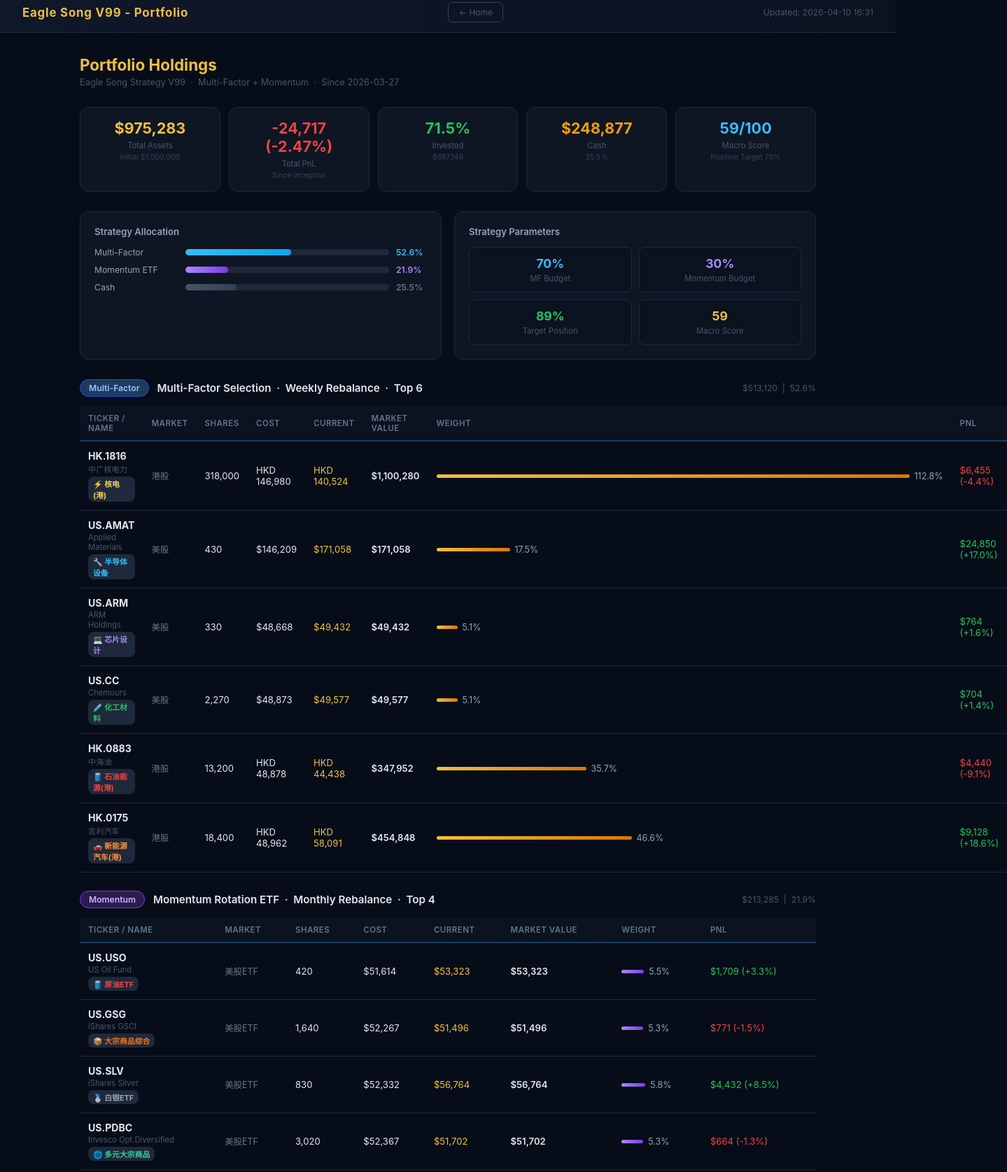
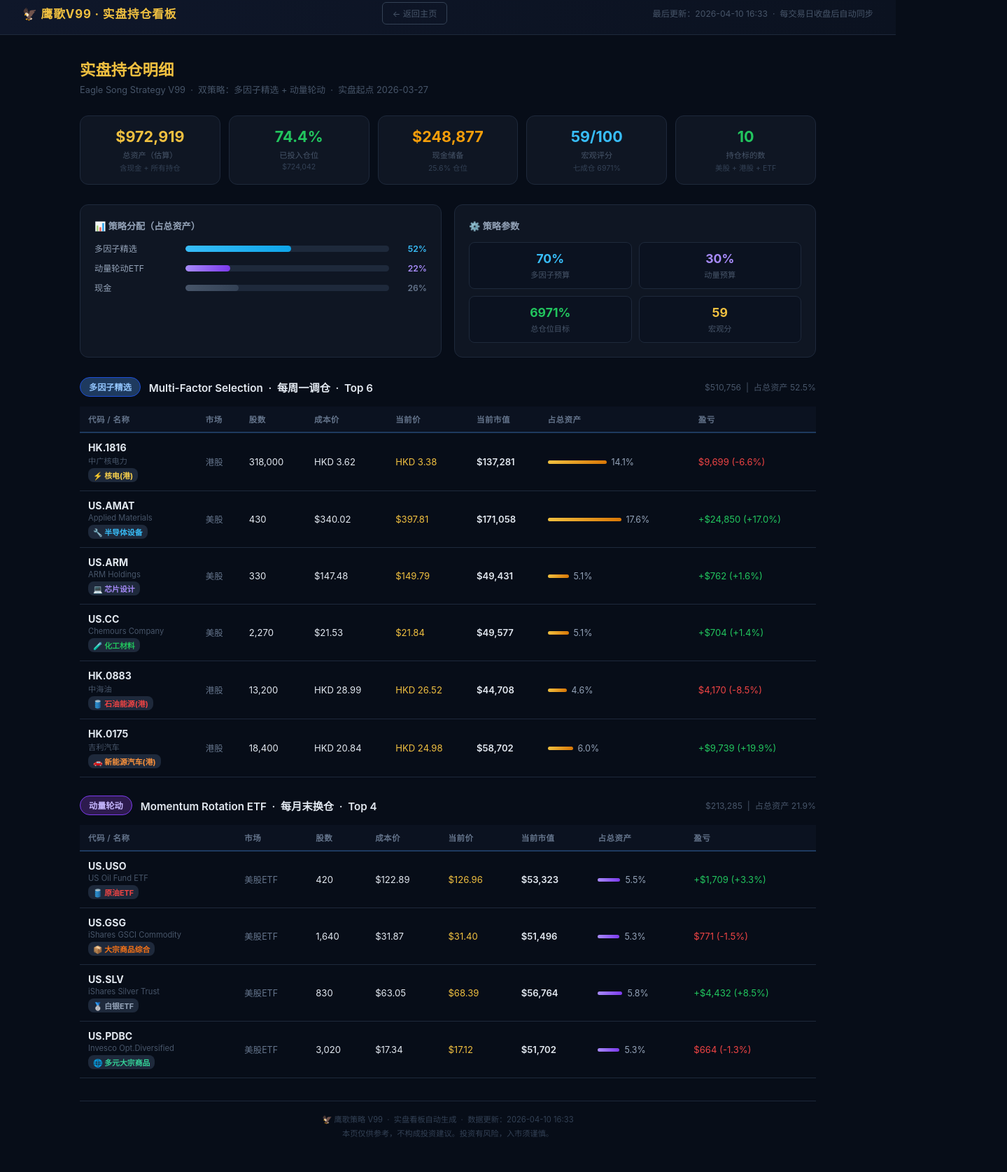
Before and after one commit to yingli0319-svg/eagle-eye-phi, a website: page portfolio.html in a window 1280 px wide. Shown: the part 11-1686 px from the top of the page at 70% size, 1439 px wide, since content can reach past the window. Drawn offline with Linux system fonts and the light colour scheme.

Commit message:
Auto: 更新实盘持仓看板 2026-04-10 16:33

```diff
--- a/portfolio.html
+++ b/portfolio.html
@@ -3,7 +3,7 @@
 <head>
 <meta charset="UTF-8">
 <meta name="viewport" content="width=device-width,initial-scale=1.0">
-<title>Eagle Song V99 - Portfolio</title>
+<title>🦅 鹰歌V99 · 实盘持仓</title>
 <style>
 *{margin:0;padding:0;box-sizing:border-box;}
 body{background:#070d18;color:#e2e8f0;font-family:'SF Pro Display',-apple-system,BlinkMacSystemFont,'Segoe UI',sans-serif;min-height:100vh;}
@@ -28,7 +28,7 @@ h1{font-size:1.4rem;font-weight:700;color:#f0c040;margin-bottom:4px;}
 .alloc-label{width:120px;font-size:0.76rem;color:#94a3b8;flex-shrink:0;}
 .alloc-bar-bg{flex:1;height:9px;background:#1e293b;border-radius:5px;overflow:hidden;}
 .alloc-bar-fill{height:100%;border-radius:5px;}
-.alloc-pct{width:44px;font-size:0.76rem;text-right;font-weight:600;}
+.alloc-pct{width:44px;font-size:0.76rem;text-align:right;font-weight:600;}
 .strategy-header{display:flex;align-items:center;gap:12px;margin:26px 0 14px;flex-wrap:wrap;}
 .strategy-badge{padding:4px 12px;border-radius:20px;font-size:0.76rem;font-weight:600;}
 .badge-mf{background:#1e3a5f;color:#93c5fd;border:1px solid #1d4ed8;}
@@ -48,97 +48,108 @@ td{padding:12px 12px;font-size:0.82rem;}
 .weight-bar{height:5px;border-radius:3px;background:linear-gradient(90deg,#f0c040,#d97706);min-width:4px;}
 .weight-bar.mo{background:linear-gradient(90deg,#a78bfa,#7c3aed);}
 .footer-note{text-align:center;color:#334155;font-size:0.7rem;margin-top:32px;padding-top:16px;border-top:1px solid #1e293b;line-height:1.8;}
-@media(max-width:768px){.summary-grid{grid-template-columns:repeat(2,1fr);}.alloc-section{grid-template-columns:1fr;}.strategy-meta{display:none;}}
+@media(max-width:768px){
+  .summary-grid{grid-template-columns:repeat(2,1fr);}
+  .alloc-section{grid-template-columns:1fr;}
+  .strategy-meta{display:none;}
+}
 </style>
 </head>
 <body>
 <div class="top-bar">
-  <div class="logo">Eagle Song V99 - Portfolio</div>
-  <a href="/" class="back-btn">&larr; Home</a>
-  <div class="update-time">Updated: 2026-04-10 16:31</div>
+  <div class="logo">🦅 鹰歌V99 · 实盘持仓看板</div>
+  <a href="/" class="back-btn">← 返回主页</a>
+  <div class="update-time">最后更新：2026-04-10 16:33 &nbsp;·&nbsp; 每交易日收盘后自动同步</div>
 </div>
+
 <div class="container">
-  <h1>Portfolio Holdings</h1>
-  <div class="subtitle">Eagle Song Strategy V99 &nbsp;&middot;&nbsp; Multi-Factor + Momentum &nbsp;&middot;&nbsp; Since 2026-03-27</div>
+  <h1>实盘持仓明细</h1>
+  <div class="subtitle">Eagle Song Strategy V99 &nbsp;·&nbsp; 双策略：多因子精选 + 动量轮动 &nbsp;·&nbsp; 实盘起点 2026-03-27</div>
 
+  <!-- 总资产概览 -->
   <div class="summary-grid">
     <div class="stat-card">
-      <div class="stat-val gold">$975,283</div>
-      <div class="stat-label">Total Assets</div>
-      <div class="stat-sub">Initial $1,000,000</div>
+      <div class="stat-val gold">$972,919</div>
+      <div class="stat-label">总资产（估算）</div>
+      <div class="stat-sub">含现金 + 所有持仓</div>
     </div>
     <div class="stat-card">
-      <div class="stat-val neg">-24,717 (-2.47%)</div>
-      <div class="stat-label">Total PnL</div>
-      <div class="stat-sub">Since inception</div>
-    </div>
-    <div class="stat-card">
-      <div class="stat-val pos">71.5%</div>
-      <div class="stat-label">Invested</div>
-      <div class="stat-sub">$697,149</div>
+      <div class="stat-val pos">74.4%</div>
+      <div class="stat-label">已投入仓位</div>
+      <div class="stat-sub">$724,042</div>
     </div>
     <div class="stat-card">
       <div class="stat-val warn">$248,877</div>
-      <div class="stat-label">Cash</div>
-      <div class="stat-sub">25.5%</div>
+      <div class="stat-label">现金储备</div>
+      <div class="stat-sub">25.6% 仓位</div>
     </div>
     <div class="stat-card">
       <div class="stat-val" style="color:#38bdf8;">59/100</div>
-      <div class="stat-label">Macro Score</div>
-      <div class="stat-sub">Position Target 70%</div>
+      <div class="stat-label">宏观评分</div>
+      <div class="stat-sub">七成仓 6971%</div>
+    </div>
+    <div class="stat-card">
+      <div class="stat-val" style="color:#22c55e;">10</div>
+      <div class="stat-label">持仓标的数</div>
+      <div class="stat-sub">美股 + 港股 + ETF</div>
     </div>
   </div>
 
+  <!-- 仓位分配 -->
   <div class="alloc-section">
     <div class="alloc-card">
-      <div class="alloc-title">Strategy Allocation</div>
+      <div class="alloc-title">📊 策略分配（占总资产）</div>
       <div class="alloc-bar-row">
-        <div class="alloc-label">Multi-Factor</div>
+        <div class="alloc-label">多因子精选</div>
         <div class="alloc-bar-bg"><div class="alloc-bar-fill" style="width:52%;background:linear-gradient(90deg,#38bdf8,#0ea5e9);"></div></div>
-        <div class="alloc-pct" style="color:#38bdf8;">52.6%</div>
+        <div class="alloc-pct" style="color:#38bdf8;">52%</div>
       </div>
       <div class="alloc-bar-row">
-        <div class="alloc-label">Momentum ETF</div>
-        <div class="alloc-bar-bg"><div class="alloc-bar-fill" style="width:21%;background:linear-gradient(90deg,#a78bfa,#7c3aed);"></div></div>
-        <div class="alloc-pct" style="color:#a78bfa;">21.9%</div>
+        <div class="alloc-label">动量轮动ETF</div>
+        <div class="alloc-bar-bg"><div class="alloc-bar-fill" style="width:22%;background:linear-gradient(90deg,#a78bfa,#7c3aed);"></div></div>
+        <div class="alloc-pct" style="color:#a78bfa;">22%</div>
       </div>
       <div class="alloc-bar-row">
-        <div class="alloc-label">Cash</div>
-        <div class="alloc-bar-bg"><div class="alloc-bar-fill" style="width:25%;background:linear-gradient(90deg,#475569,#334155);"></div></div>
-        <div class="alloc-pct" style="color:#64748b;">25.5%</div>
+        <div class="alloc-label">现金</div>
+        <div class="alloc-bar-bg"><div class="alloc-bar-fill" style="width:26%;background:linear-gradient(90deg,#475569,#334155);"></div></div>
+        <div class="alloc-pct" style="color:#64748b;">26%</div>
       </div>
     </div>
     <div class="alloc-card">
-      <div class="alloc-title">Strategy Parameters</div>
+      <div class="alloc-title">⚙️ 策略参数</div>
       <div style="display:grid;grid-template-columns:1fr 1fr;gap:10px;margin-top:4px;">
         <div style="background:#0b1220;border:1px solid #1e293b;border-radius:8px;padding:12px;text-align:center;">
           <div style="font-size:1.1rem;font-weight:700;color:#38bdf8;">70%</div>
-          <div style="font-size:0.7rem;color:#475569;margin-top:4px;">MF Budget</div>
+          <div style="font-size:0.7rem;color:#475569;margin-top:4px;">多因子预算</div>
         </div>
         <div style="background:#0b1220;border:1px solid #1e293b;border-radius:8px;padding:12px;text-align:center;">
           <div style="font-size:1.1rem;font-weight:700;color:#a78bfa;">30%</div>
-          <div style="font-size:0.7rem;color:#475569;margin-top:4px;">Momentum Budget</div>
+          <div style="font-size:0.7rem;color:#475569;margin-top:4px;">动量预算</div>
         </div>
         <div style="background:#0b1220;border:1px solid #1e293b;border-radius:8px;padding:12px;text-align:center;">
-          <div style="font-size:1.1rem;font-weight:700;color:#22c55e;">89%</div>
-          <div style="font-size:0.7rem;color:#475569;margin-top:4px;">Target Position</div>
+          <div style="font-size:1.1rem;font-weight:700;color:#22c55e;">6971%</div>
+          <div style="font-size:0.7rem;color:#475569;margin-top:4px;">总仓位目标</div>
         </div>
         <div style="background:#0b1220;border:1px solid #1e293b;border-radius:8px;padding:12px;text-align:center;">
           <div style="font-size:1.1rem;font-weight:700;color:#f0c040;">59</div>
-          <div style="font-size:0.7rem;color:#475569;margin-top:4px;">Macro Score</div>
+          <div style="font-size:0.7rem;color:#475569;margin-top:4px;">宏观分</div>
         </div>
       </div>
     </div>
   </div>
 
+  <!-- 多因子持仓 -->
   <div class="strategy-header">
-    <span class="strategy-badge badge-mf">Multi-Factor</span>
-    <div class="strategy-title">Multi-Factor Selection &nbsp;&middot;&nbsp; Weekly Rebalance &nbsp;&middot;&nbsp; Top 6</div>
-    <div class="strategy-meta">$513,120 &nbsp;|&nbsp; 52.6%</div>
+    <span class="strategy-badge badge-mf">多因子精选</span>
+    <div class="strategy-title">Multi-Factor Selection &nbsp;·&nbsp; 每周一调仓 &nbsp;·&nbsp; Top 6</div>
+    <div class="strategy-meta">$510,756 &nbsp;|&nbsp; 占总资产 52.5%</div>
   </div>
   <table>
     <thead>
-      <tr><th>Ticker / Name</th><th>Market</th><th>Shares</th><th>Cost</th><th>Current</th><th>Market Value</th><th>Weight</th><th>PnL</th></tr>
+      <tr>
+        <th>代码 / 名称</th><th>市场</th><th>股数</th><th>成本价</th>
+        <th>当前价</th><th>当前市值</th><th>占总资产</th><th>盈亏</th>
+      </tr>
     </thead>
     <tbody>
       <tr>
@@ -146,56 +157,56 @@ td{padding:12px 12px;font-size:0.82rem;}
           <span class="sector-tag" style="color:#fcd34d;">⚡ 核电(港)</span></td>
         <td style="color:#64748b;font-size:0.78rem;">港股</td>
         <td>318,000</td>
-        <td>HKD 146,980</td>
-        <td style="color:#f0c040;">HKD 140,524</td>
-        <td style="font-weight:600;">$1,100,280</td>
+        <td>HKD 3.62</td>
+        <td style="color:#f0c040;">HKD 3.38</td>
+        <td style="font-weight:600;">$137,281</td>
         <td>
           <div class="weight-bar-wrap">
-            <div class="weight-bar " style="width:676px;"></div>
-            <span style="color:#94a3b8;font-size:0.78rem;">112.8%</span>
+            <div class="weight-bar " style="width:84px;"></div>
+            <span style="color:#94a3b8;font-size:0.78rem;">14.1%</span>
           </div>
         </td>
-        <td><span class="neg">$6,455 (-4.4%)</span></td>
+        <td><span class="neg">$9,699 (-6.6%)</span></td>
       </tr>
       <tr>
         <td class="ticker-cell">US.AMAT<div class="ticker-sub">Applied Materials</div>
           <span class="sector-tag" style="color:#38bdf8;">🔧 半导体设备</span></td>
         <td style="color:#64748b;font-size:0.78rem;">美股</td>
         <td>430</td>
-        <td>$146,209</td>
-        <td style="color:#f0c040;">$171,058</td>
+        <td>$340.02</td>
+        <td style="color:#f0c040;">$397.81</td>
         <td style="font-weight:600;">$171,058</td>
         <td>
           <div class="weight-bar-wrap">
             <div class="weight-bar " style="width:105px;"></div>
-            <span style="color:#94a3b8;font-size:0.78rem;">17.5%</span>
+            <span style="color:#94a3b8;font-size:0.78rem;">17.6%</span>
           </div>
         </td>
-        <td><span class="pos">$24,850 (+17.0%)</span></td>
+        <td><span class="pos">+$24,850 (+17.0%)</span></td>
       </tr>
       <tr>
         <td class="ticker-cell">US.ARM<div class="ticker-sub">ARM Holdings</div>
           <span class="sector-tag" style="color:#a78bfa;">💻 芯片设计</span></td>
         <td style="color:#64748b;font-size:0.78rem;">美股</td>
         <td>330</td>
-        <td>$48,668</td>
-        <td style="color:#f0c040;">$49,432</td>
-        <td style="font-weight:600;">$49,432</td>
+        <td>$147.48</td>
+        <td style="color:#f0c040;">$149.79</td>
+        <td style="font-weight:600;">$49,431</td>
         <td>
           <div class="weight-bar-wrap">
             <div class="weight-bar " style="width:30px;"></div>
             <span style="color:#94a3b8;font-size:0.78rem;">5.1%</span>
           </div>
         </td>
-        <td><span class="pos">$764 (+1.6%)</span></td>
+        <td><span class="pos">+$762 (+1.6%)</span></td>
       </tr>
       <tr>
-        <td class="ticker-cell">US.CC<div class="ticker-sub">Chemours</div>
+        <td class="ticker-cell">US.CC<div class="ticker-sub">Chemours Company</div>
           <span class="sector-tag" style="color:#22c55e;">🧪 化工材料</span></td>
         <td style="color:#64748b;font-size:0.78rem;">美股</td>
         <td>2,270</td>
-        <td>$48,873</td>
-        <td style="color:#f0c040;">$49,577</td>
+        <td>$21.53</td>
+        <td style="color:#f0c040;">$21.84</td>
         <td style="font-weight:600;">$49,577</td>
         <td>
           <div class="weight-bar-wrap">
@@ -203,60 +214,64 @@ td{padding:12px 12px;font-size:0.82rem;}
             <span style="color:#94a3b8;font-size:0.78rem;">5.1%</span>
           </div>
         </td>
-        <td><span class="pos">$704 (+1.4%)</span></td>
+        <td><span class="pos">+$704 (+1.4%)</span></td>
       </tr>
       <tr>
         <td class="ticker-cell">HK.0883<div class="ticker-sub">中海油</div>
           <span class="sector-tag" style="color:#ef4444;">🛢️ 石油能源(港)</span></td>
         <td style="color:#64748b;font-size:0.78rem;">港股</td>
         <td>13,200</td>
-        <td>HKD 48,878</td>
-        <td style="color:#f0c040;">HKD 44,438</td>
-        <td style="font-weight:600;">$347,952</td>
+        <td>HKD 28.99</td>
+        <td style="color:#f0c040;">HKD 26.52</td>
+        <td style="font-weight:600;">$44,708</td>
         <td>
           <div class="weight-bar-wrap">
-            <div class="weight-bar " style="width:214px;"></div>
-            <span style="color:#94a3b8;font-size:0.78rem;">35.7%</span>
+            <div class="weight-bar " style="width:27px;"></div>
+            <span style="color:#94a3b8;font-size:0.78rem;">4.6%</span>
           </div>
         </td>
-        <td><span class="neg">$4,440 (-9.1%)</span></td>
+        <td><span class="neg">$4,170 (-8.5%)</span></td>
       </tr>
       <tr>
         <td class="ticker-cell">HK.0175<div class="ticker-sub">吉利汽车</div>
           <span class="sector-tag" style="color:#fb923c;">🚗 新能源汽车(港)</span></td>
         <td style="color:#64748b;font-size:0.78rem;">港股</td>
         <td>18,400</td>
-        <td>HKD 48,962</td>
-        <td style="color:#f0c040;">HKD 58,091</td>
-        <td style="font-weight:600;">$454,848</td>
+        <td>HKD 20.84</td>
+        <td style="color:#f0c040;">HKD 24.98</td>
+        <td style="font-weight:600;">$58,702</td>
         <td>
           <div class="weight-bar-wrap">
-            <div class="weight-bar " style="width:279px;"></div>
-            <span style="color:#94a3b8;font-size:0.78rem;">46.6%</span>
+            <div class="weight-bar " style="width:36px;"></div>
+            <span style="color:#94a3b8;font-size:0.78rem;">6.0%</span>
           </div>
         </td>
-        <td><span class="pos">$9,128 (+18.6%)</span></td>
+        <td><span class="pos">+$9,739 (+19.9%)</span></td>
       </tr>
     </tbody>
   </table>
 
+  <!-- 动量轮动 -->
   <div class="strategy-header">
-    <span class="strategy-badge badge-mo">Momentum</span>
-    <div class="strategy-title">Momentum Rotation ETF &nbsp;&middot;&nbsp; Monthly Rebalance &nbsp;&middot;&nbsp; Top 4</div>
-    <div class="strategy-meta">$213,285 &nbsp;|&nbsp; 21.9%</div>
+    <span class="strategy-badge badge-mo">动量轮动</span>
+    <div class="strategy-title">Momentum Rotation ETF &nbsp;·&nbsp; 每月末换仓 &nbsp;·&nbsp; Top 4</div>
+    <div class="strategy-meta">$213,285 &nbsp;|&nbsp; 占总资产 21.9%</div>
   </div>
   <table>
     <thead>
-      <tr><th>Ticker / Name</th><th>Market</th><th>Shares</th><th>Cost</th><th>Current</th><th>Market Value</th><th>Weight</th><th>PnL</th></tr>
+      <tr>
+        <th>代码 / 名称</th><th>市场</th><th>股数</th><th>成本价</th>
+        <th>当前价</th><th>当前市值</th><th>占总资产</th><th>盈亏</th>
+      </tr>
     </thead>
     <tbody>
       <tr>
-        <td class="ticker-cell">US.USO<div class="ticker-sub">US Oil Fund</div>
+        <td class="ticker-cell">US.USO<div class="ticker-sub">US Oil Fund ETF</div>
           <span class="sector-tag" style="color:#ef4444;">🛢️ 原油ETF</span></td>
         <td style="color:#64748b;font-size:0.78rem;">美股ETF</td>
         <td>420</td>
-        <td>$51,614</td>
-        <td style="color:#f0c040;">$53,323</td>
+        <td>$122.89</td>
+        <td style="color:#f0c040;">$126.96</td>
         <td style="font-weight:600;">$53,323</td>
         <td>
           <div class="weight-bar-wrap">
@@ -264,15 +279,15 @@ td{padding:12px 12px;font-size:0.82rem;}
             <span style="color:#94a3b8;font-size:0.78rem;">5.5%</span>
           </div>
         </td>
-        <td><span class="pos">$1,709 (+3.3%)</span></td>
+        <td><span class="pos">+$1,709 (+3.3%)</span></td>
       </tr>
       <tr>
-        <td class="ticker-cell">US.GSG<div class="ticker-sub">iShares GSCI</div>
+        <td class="ticker-cell">US.GSG<div class="ticker-sub">iShares GSCI Commodity</div>
           <span class="sector-tag" style="color:#f97316;">📦 大宗商品综合</span></td>
         <td style="color:#64748b;font-size:0.78rem;">美股ETF</td>
         <td>1,640</td>
-        <td>$52,267</td>
-        <td style="color:#f0c040;">$51,496</td>
+        <td>$31.87</td>
+        <td style="color:#f0c040;">$31.40</td>
         <td style="font-weight:600;">$51,496</td>
         <td>
           <div class="weight-bar-wrap">
@@ -283,28 +298,28 @@ td{padding:12px 12px;font-size:0.82rem;}
         <td><span class="neg">$771 (-1.5%)</span></td>
       </tr>
       <tr>
-        <td class="ticker-cell">US.SLV<div class="ticker-sub">iShares Silver</div>
+        <td class="ticker-cell">US.SLV<div class="ticker-sub">iShares Silver Trust</div>
           <span class="sector-tag" style="color:#94a3b8;">🥈 白银ETF</span></td>
         <td style="color:#64748b;font-size:0.78rem;">美股ETF</td>
         <td>830</td>
-        <td>$52,332</td>
-        <td style="color:#f0c040;">$56,764</td>
+        <td>$63.05</td>
+        <td style="color:#f0c040;">$68.39</td>
         <td style="font-weight:600;">$56,764</td>
         <td>
           <div class="weight-bar-wrap">
-            <div class="weight-bar mo" style="width:34px;"></div>
+            <div class="weight-bar mo" style="width:35px;"></div>
             <span style="color:#94a3b8;font-size:0.78rem;">5.8%</span>
           </div>
         </td>
-        <td><span class="pos">$4,432 (+8.5%)</span></td>
+        <td><span class="pos">+$4,432 (+8.5%)</span></td>
       </tr>
       <tr>
         <td class="ticker-cell">US.PDBC<div class="ticker-sub">Invesco Opt.Diversified</div>
           <span class="sector-tag" style="color:#34d399;">🌐 多元大宗商品</span></td>
         <td style="color:#64748b;font-size:0.78rem;">美股ETF</td>
         <td>3,020</td>
-        <td>$52,367</td>
-        <td style="color:#f0c040;">$51,702</td>
+        <td>$17.34</td>
+        <td style="color:#f0c040;">$17.12</td>
         <td style="font-weight:600;">$51,702</td>
         <td>
           <div class="weight-bar-wrap">
@@ -318,8 +333,8 @@ td{padding:12px 12px;font-size:0.82rem;}
   </table>
 
   <div class="footer-note">
-    Eagle Song Strategy V99 &nbsp;&middot;&nbsp; Auto-generated &nbsp;&middot;&nbsp; 2026-04-10 16:31<br>
-    For reference only. Investment involves risk.
+    🦅 鹰歌策略 V99 &nbsp;·&nbsp; 实盘看板自动生成 &nbsp;·&nbsp; 数据更新：2026-04-10 16:33<br>
+    本页仅供参考，不构成投资建议。投资有风险，入市须谨慎。
   </div>
 </div>
 </body>
```
